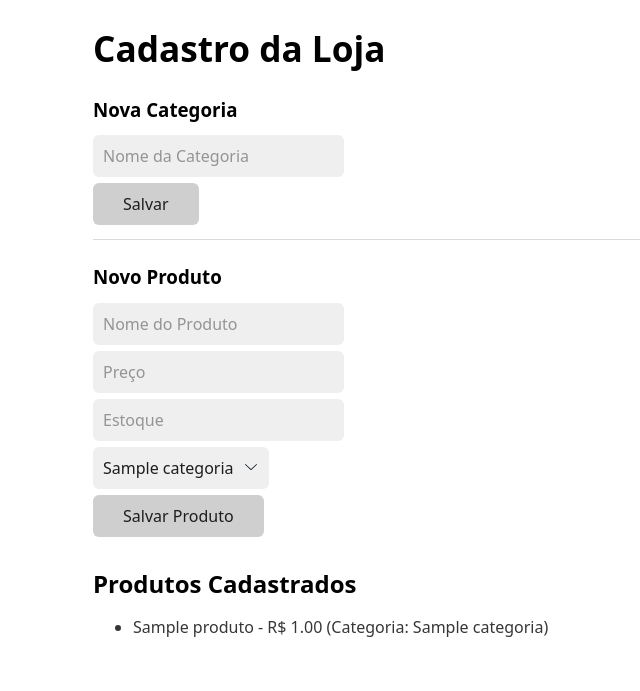
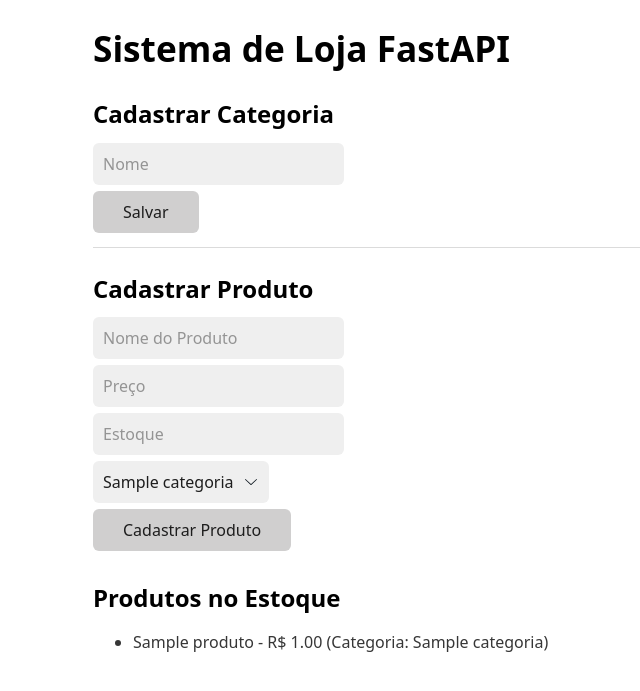
Before and after one commit to Enricozc/exercicio-loja, a FastAPI app: page / in a window 1280 px wide. Shown: the top 691 px of the page, without its empty margins (147-787 px from the left). Run offline with FastAPI, Linux system fonts and the light colour scheme; tables that the repository leaves empty hold one stand-in row (values such as "Sample post").

Commit message:
orrige relacionamentos no models e finaliza rotas de cadastro

```diff
--- a/database.py
+++ b/database.py
@@ -7,14 +7,9 @@
 engine = create_engine(
     SQLALCHEMY_DATABASE_URL, connect_args={"check_same_thread": False}
 )
-
-
 SessionLocal = sessionmaker(autocommit=False, autoflush=False, bind=engine)
 
-from sqlalchemy.orm import DeclarativeBase
-
-class Base(DeclarativeBase):
-    pass
+Base = declarative_base()
 
 def get_db():
     db = SessionLocal()
--- a/main.py
+++ b/main.py
@@ -8,7 +8,6 @@
 app = FastAPI()
 templates = Jinja2Templates(directory="templates")
 
-# ROTA PRINCIPAL: LISTAGEM
 @app.get("/")
 def home(request: Request, db: Session = Depends(get_db)):
     produtos = db.query(models.Produto).all()
@@ -19,17 +18,15 @@
         "categorias": categorias
     })
 
-# ROTA PARA CADASTRAR CATEGORIA
 @app.post("/categoria/nova")
-def cadastrar_categoria(nome: str = Form(...), descricao: str = Form(None), db: Session = Depends(get_db)):
+def criar_categoria(nome: str = Form(...), descricao: str = Form(None), db: Session = Depends(get_db)):
     nova_cat = models.Categoria(nome=nome, descricao=descricao)
     db.add(nova_cat)
     db.commit()
     return RedirectResponse(url="/", status_code=303)
 
-# ROTA PARA CADASTRAR PRODUTO
 @app.post("/produto/novo")
-def cadastrar_produto(
+def criar_produto(
     nome: str = Form(...),
     preco: float = Form(...),
     estoque: int = Form(...),
--- a/models.py
+++ b/models.py
@@ -9,7 +9,6 @@
     nome = Column(String, nullable=False)
     descricao = Column(String, nullable=True)
 
-
     produtos = relationship("Produto", back_populates="categoria")
 
 class Produto(Base):
@@ -20,8 +19,5 @@
     preco = Column(Numeric(10, 2), nullable=False)
     estoque = Column(Integer, nullable=False)
 
-
     categoria_id = Column(Integer, ForeignKey("categorias.id"))
-
-
     categoria = relationship("Categoria", back_populates="produtos")
--- a/templates/index.html
+++ b/templates/index.html
@@ -2,38 +2,42 @@
 <html lang="pt-br">
 <head>
     <meta charset="UTF-8">
-    <title>Loja Exercício</title>
+    <title>Minha Loja</title>
     <link rel="stylesheet" href="https://cdn.jsdelivr.net/npm/water.css@2/out/water.css">
 </head>
 <body>
-    <h1>Cadastro da Loja</h1>
+    <h1>Sistema de Loja FastAPI</h1>
 
-    <h3>Nova Categoria</h3>
-    <form action="/categoria/nova" method="post">
-        <input type="text" name="nome" placeholder="Nome da Categoria" required>
+    <h2>Cadastrar Categoria</h2>
+    <form action="/categoria/nova" method="POST">
+        <input type="text" name="nome" placeholder="Nome" required>
         <button type="submit">Salvar</button>
     </form>
 
     <hr>
 
-    <h3>Novo Produto</h3>
-    <form action="/produto/novo" method="post">
+    <h2>Cadastrar Produto</h2>
+    <form action="/produto/novo" method="POST">
         <input type="text" name="nome" placeholder="Nome do Produto" required>
         <input type="number" step="0.01" name="preco" placeholder="Preço" required>
         <input type="number" name="estoque" placeholder="Estoque" required>
-
-        <select name="categoria_id">
+        <select name="categoria_id" required>
             {% for cat in categorias %}
                 <option value="{{ cat.id }}">{{ cat.nome }}</option>
             {% endfor %}
         </select>
-        <button type="submit">Salvar Produto</button>
+        <button type="submit">Cadastrar Produto</button>
     </form>
 
-    <h2>Produtos Cadastrados</h2>
+    <h2>Produtos no Estoque</h2>
     <ul>
         {% for prod in produtos %}
-            <li>{{ prod.nome }} - R$ {{ prod.preco }} (Categoria: {{ prod.categoria.nome }})</li>
+            <li>
+                {{ prod.nome }} - R$ {{ prod.preco }}
+                (Categoria: {{ prod.categoria.nome if prod.categoria else 'Sem Categoria' }})
+            </li>
+        {% else %}
+            <li>Nenhum produto cadastrado ainda.</li>
         {% endfor %}
     </ul>
 </body>
```
